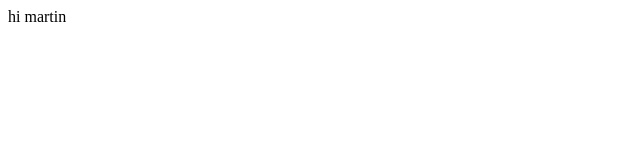
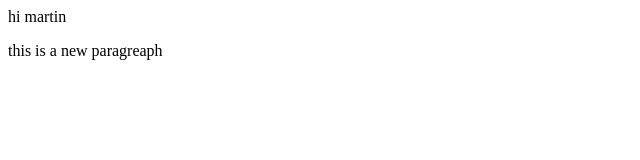
Before and after one commit to martinvakada600/Localrepo, a plain HTML site: page index.html in a window 1280 px wide. Shown: the whole page, without its empty margins (0-640 px from the left). Drawn offline with Linux system fonts and the light colour scheme.

Commit message:
add new paragraph

```diff
--- a/index.html
+++ b/index.html
@@ -1 +1,2 @@
 <p>hi martin</p>
+<p>this is a new paragreaph</p>
```
